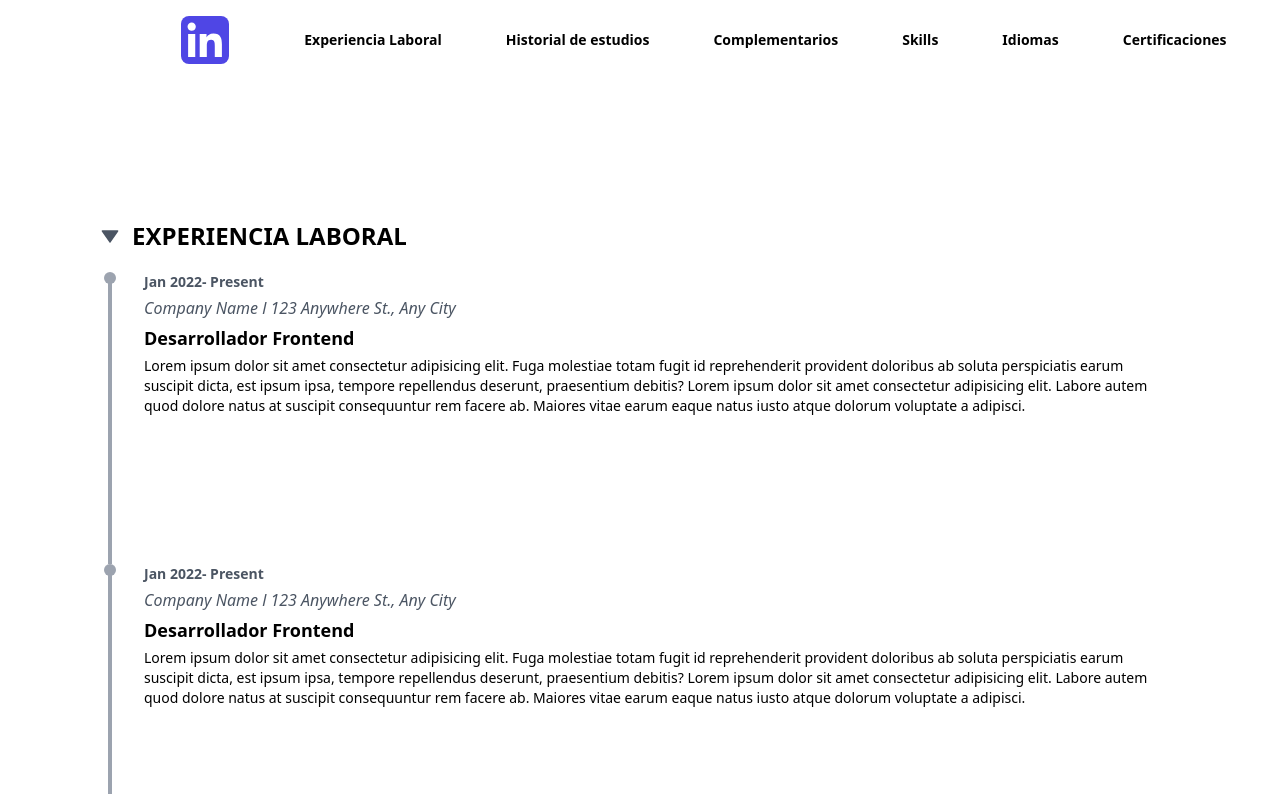
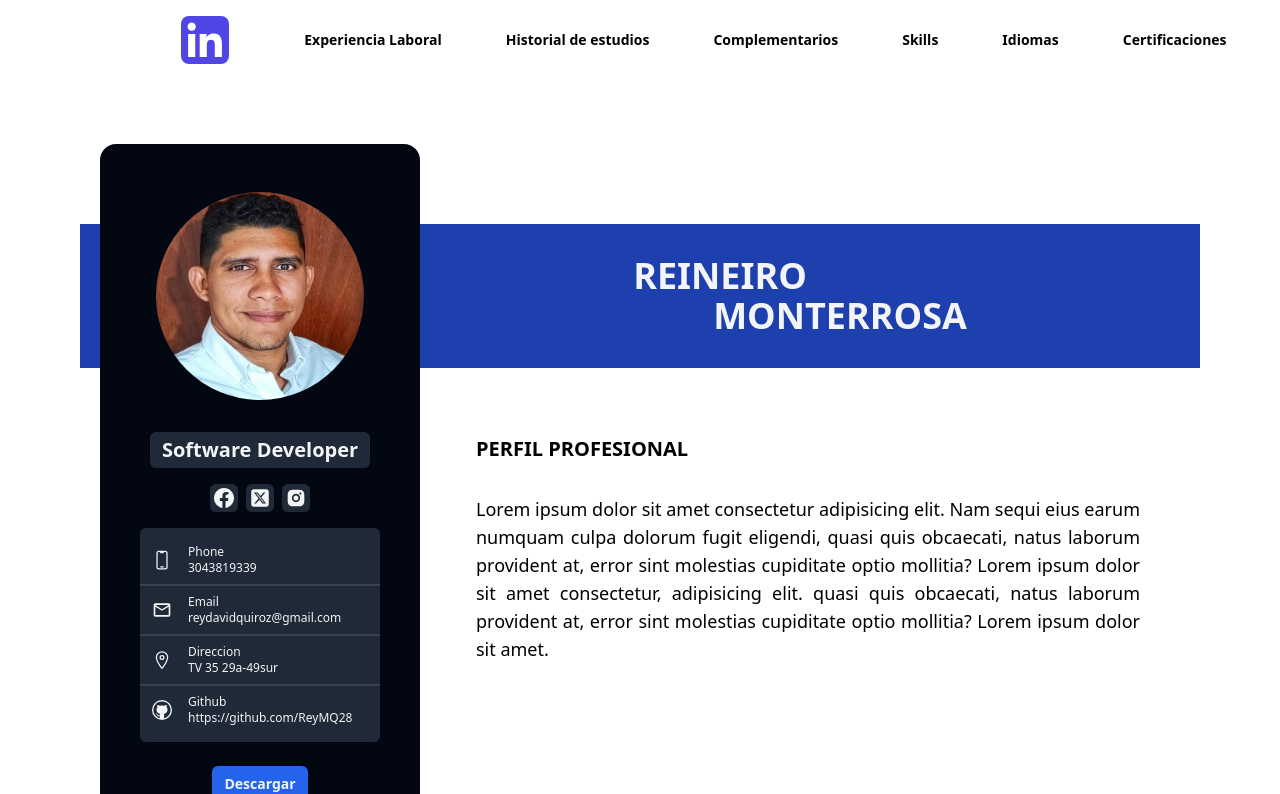
Before and after one commit to mateodevcode/curriculum-vitae-react, a React (Vite) app: page /curriculum-vitae-react/ in a window 1280 px wide. Shown: the top 794 px of the page. Built offline with nearby package versions, Linux system fonts and the light colour scheme.

Commit message:
Se actualizo toda la parte responsive

```diff
--- a/src/components/AboutMe.jsx
+++ b/src/components/AboutMe.jsx
@@ -1,15 +1,19 @@
 function AboutMe() {
   return (
-    <div className="flex flex-col justify-start items-start px-5 ">
-      <div className=" block  mt-12 ">
-        <h3 className=" flex text-2xl items-start font-semibold py-2 hover:text-blue-700 px-10" >
-          PERFIL PROFESIONAL
+    <div className="flex flex-col justify-start items-start lg:px-0 md:px-10 sm:px-2 lg:ml-16 md:ml-4 sm:ml-0">
+      <div className="block lg:mt-40 md:mt-32 sm:mt-10">
+        <h3 className="flex lg:text-2xl md:text-xl sm:text-lg items-start font-semibold pt-2 hover:text-blue-700 uppercase">
+          Perfil Profesional
         </h3>
       </div>
       <div>
-        <p className="block descripcion-about  text-justify w-auto px-10 mt-8 text-xl ">
-          Lorem ipsum dolor sit amet consectetur adipisicing elit. Nam sequi eius earum numquam culpa dolorum fugit eligendi, quasi quis obcaecati, natus laborum provident at, error sint molestias cupiditate optio mollitia? Lorem ipsum dolor sit amet consectetur, adipisicing elit. quasi quis obcaecati, natus laborum provident at, error sint molestias cupiditate optio mollitia? Lorem ipsum dolor sit amet.
-
+        <p className="block descripcion-about text-justify w-auto mt-8 lg:text-xl md:text-lg sm:text-sm">
+          Lorem ipsum dolor sit amet consectetur adipisicing elit. Nam sequi
+          eius earum numquam culpa dolorum fugit eligendi, quasi quis obcaecati,
+          natus laborum provident at, error sint molestias cupiditate optio
+          mollitia? Lorem ipsum dolor sit amet consectetur, adipisicing elit.
+          quasi quis obcaecati, natus laborum provident at, error sint molestias
+          cupiditate optio mollitia? Lorem ipsum dolor sit amet.
         </p>
       </div>
     </div>
--- a/src/components/Header.jsx
+++ b/src/components/Header.jsx
@@ -13,7 +13,7 @@ function Header() {
 
   return (
     <>
-      <div className="w-full flex lg:justify-around md:justify-around sm:justify-between items-center h-20 mb-10">
+      <div className="w-full flex lg:justify-around md:justify-around sm:justify-between items-center h-20 lg:mb-20 md:mb-20 sm:mb-0">
         <div className="flex justify-center items-center cursor-pointer lg:ml-40 md:ml-40 sm:ml-0 lg:p-0 md:p-0 sm:p-4">
           <a href="https://www.linkedin.com/" target="_blank">
             <GrLinkedin className="text-indigo-600 rounded-lg w-12 h-12 text-3xl" />
--- a/src/components/HistoryDeploy.jsx
+++ b/src/components/HistoryDeploy.jsx
@@ -4,7 +4,7 @@ import HistoryExp from "./HistoryExp"
 
 function HistoryDeploy() {
   return (
-    <div className="flex flex-col justify-center items-center mt-20">
+    <div className="flex flex-col justify-center items-center lg:mt-20 md:mt-20 sm:mt-10">
         <HistoryExp />
         <HistoryAcademy />
         <HistoryComplement />
--- a/src/components/Target.jsx
+++ b/src/components/Target.jsx
@@ -6,32 +6,53 @@ import { FaSquareXTwitter } from "react-icons/fa6";
 import { RiInstagramFill } from "react-icons/ri";
 import { VscGithub } from "react-icons/vsc";
 import AboutMe from "./AboutMe";
-import html2pdf from 'html2pdf.js';
-
+import html2pdf from "html2pdf.js";
+import perfil from "../img/perfil.png";
 
 function Target() {
   const descargarCV = () => {
-    const element = document.getElementById('homepage');
+    const element = document.getElementById("homepage");
     var opt = {
-      margin:       0,
-      filename:     'curriculum-vitae.pdf',
-      image:        { type: 'jpeg', quality: 0.98 },
-      html2canvas:  { scale: 3 },
-      jsPDF:        { unit: 'in', format: 'a3', orientation: 'landscape' }
+      margin: 0,
+      filename: "curriculum-vitae.pdf",
+      image: { type: "jpeg", quality: 0.98 },
+      html2canvas: { scale: 3 },
+      jsPDF: { unit: "in", format: "a3", orientation: "landscape" },
     };
     html2pdf().from(element).set(opt).save();
     html2pdf(element, opt);
   };
 
+  return (
+    <div className="w-full lg:mt-16 md:mt-16 sm:mt-8">
+      <div className="w-full flex justify-center items-center h-36 bg-blue-800 text-cyan-50 lg:flex md:flex sm:hidden -z-10 -mb-56">
+        <div className="text-gray-100 text-4xl pl-80">
+          <p className="font-extrabold">REINEIRO</p>
+          <p className="pl-20 font-extrabold">MONTERROSA</p>
+        </div>
+      </div>
 
-  return (
-    <div className="flex h-auto pl-10">
-      <div className="t-main flex flex-col justify-start items-center bg-gray-950  rounded-2xl pt-5 w-72 sm:72 md:w-80 lg:w-80 h-auto p-0 sm:p-10 pb-2 mr-4 text-gray-100 ">
-        <div className="t-descripcion flex text-center justify-center items-center text-xl font-bold bg-gray-800 rounded-md w-52 mt-8 py-1 ">
+      <div className="flex lg:flex-row md:flex-row sm:flex-col justify-center items-center h-auto lg:px-10 md:px-5 sm:px-3.5">
+        <div className="t-main flex flex-col justify-start items-center bg-gray-950 rounded-2xl pt-12 w-80 h-auto sm:px-10 text-gray-100">
+          <div className="h-52 flex flex-row justify-center items-center">
+              <img
+                className="rounded-full w-52 h-52"
+                src={perfil}
+                alt="photo"
+              />
+
+          </div>
+
+          <div className="t-descripcion flex text-center justify-center items-center text-3xl font-extrabold bg-blue-800 rounded-md w-auto px-3 mt-8 py-3 uppercase lg:hidden md:hidden sm:flex">
+            Reineiro Montorrosa
+          </div>
+
+
+          <div className="t-descripcion flex text-center justify-center items-center text-xl font-bold bg-gray-800 rounded-md w-auto px-3 mt-8 py-1">
             Software Developer
           </div>
-        <div className="t-box flex items-center justify-center  m-4">
-          <div className="t-face items-center justify-center cursor-pointer hover:bg-blue-900  bg-gray-800 rounded-md mx-1 text-xl w-7 h-7">
+          <div className="t-box flex items-center justify-center m-4">
+            <div className="t-face items-center justify-center cursor-pointer hover:bg-blue-900 bg-gray-800 rounded-md mx-1 text-xl w-7 h-7">
               <p className="absolute pl-1 pt-1">
                 <BsFacebook />
               </p>
@@ -85,12 +106,16 @@ function Target() {
               </div>
             </div>
           </div>
-        <div className="t-linkedin bg-blue-600 rounded-md text-sm cursor-pointer hover:bg-blue-400 text-gray-100 font-bold p-2 px-3 mt-6 mb-4" onClick={descargarCV} >
+          <div
+            className="t-linkedin bg-blue-600 rounded-md text-sm cursor-pointer hover:bg-blue-400 text-gray-100 font-bold p-2 px-3 mt-6 mb-4"
+            onClick={descargarCV}
+          >
             Descargar
           </div>
         </div>
         <AboutMe />
       </div>
+    </div>
   );
 }
 
--- a/src/components/Tittle.jsx
+++ b/src/components/Tittle.jsx
@@ -1,34 +1,10 @@
-import React from "react";
-import perfil from "../img/perfil.png";
-
 function Tittle() {
   return (
-    <div className=" flex flex-col w-auto h-auto">
-      <div>
-        <div className="  w-52 h-52 absolute  ml-24 mt-12 text-transparent ">
-          <div>
-            <img
-              className="rounded-full  w-52 h-52"
-              src={perfil}
-              alt="photo"
-            />
-          </div>
-        </div>
-
-        <div className=" w-80 h-60 absolute -z-20 m-10 mt-2 rounded-xl bg-gray-950">
-          {" "}
-          {/*-z-20 es para superpones contenedores*/}
-        </div>
+    <div className="w-full flex justify-center items-center h-36 bg-blue-900 text-cyan-50 lg:flex md:flex sm:hidden -mb-52 z-10">
+      <div className="text-gray-100 text-4xl pl-80">
+        <p className="font-extrabold">REINEIRO</p>
+        <p className="pl-20 font-extrabold">MONTERROSA</p>
       </div>
-      <div className="w-full flex justify-center h-36 mt-20 p-8 pl-0 bg-blue-900 text-cyan-50 ">
-        <div className=" text-gray-100 text-4xl justify-start start ">
-          <div className="flex flex-col ml-52 w-52">
-            <p className="font-extrabold">REINEIRO</p>
-            <p className="pl-12 font-extrabold">MONTERROSA</p>
-          </div>
-        </div>
-      </div>
-
     </div>
   );
 }
--- a/src/pages/HomePage.jsx
+++ b/src/pages/HomePage.jsx
@@ -13,8 +13,8 @@ function HomePage() {
     <Header />
       <div className={`flex flex-col justify-start items-center lg:px-64 md:px-20 sm:px-0`}>
         <div className="w-full">
-          {/* <Tittle />
-          <Target /> */}
+          {/* <Tittle /> */}
+          <Target />
           <HistoryDeploy />
           <Skills />
           <Idiomas />
```
Also changed, not shown: src/index.css (line endings or trailing spaces). Lines whose indentation alone changed are shown as unchanged.
